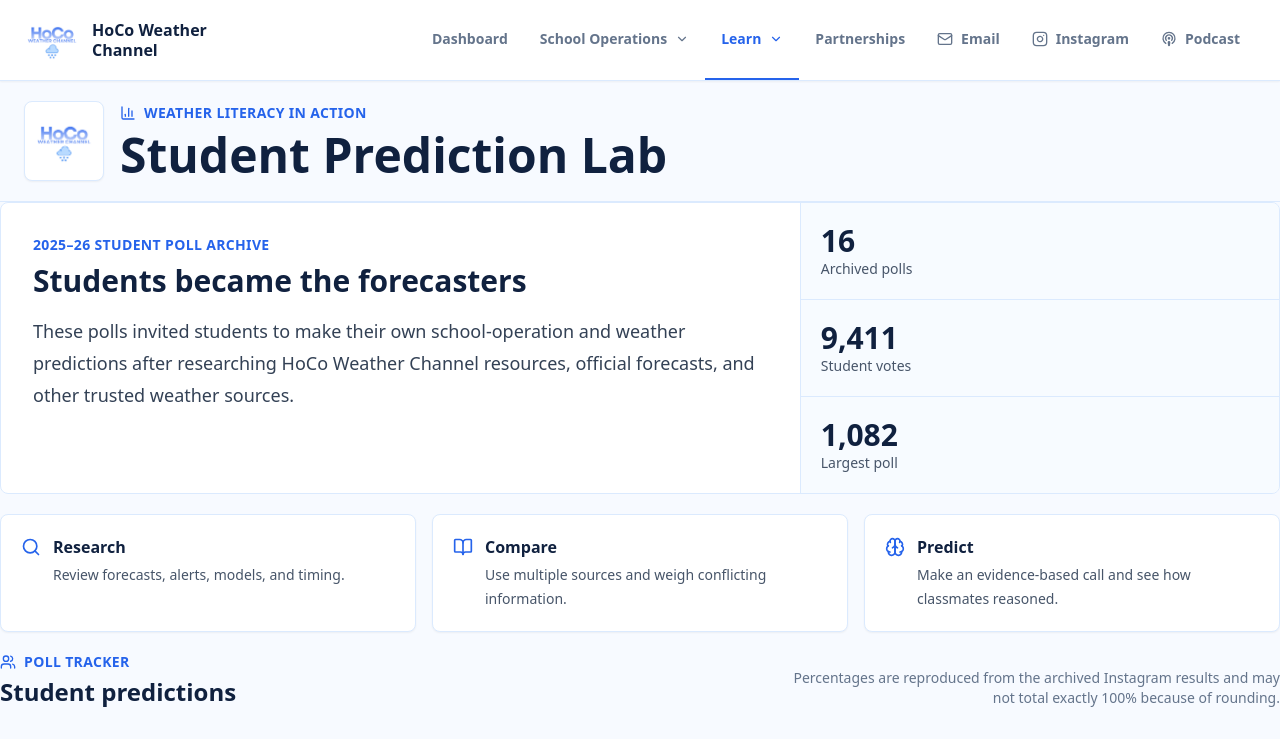
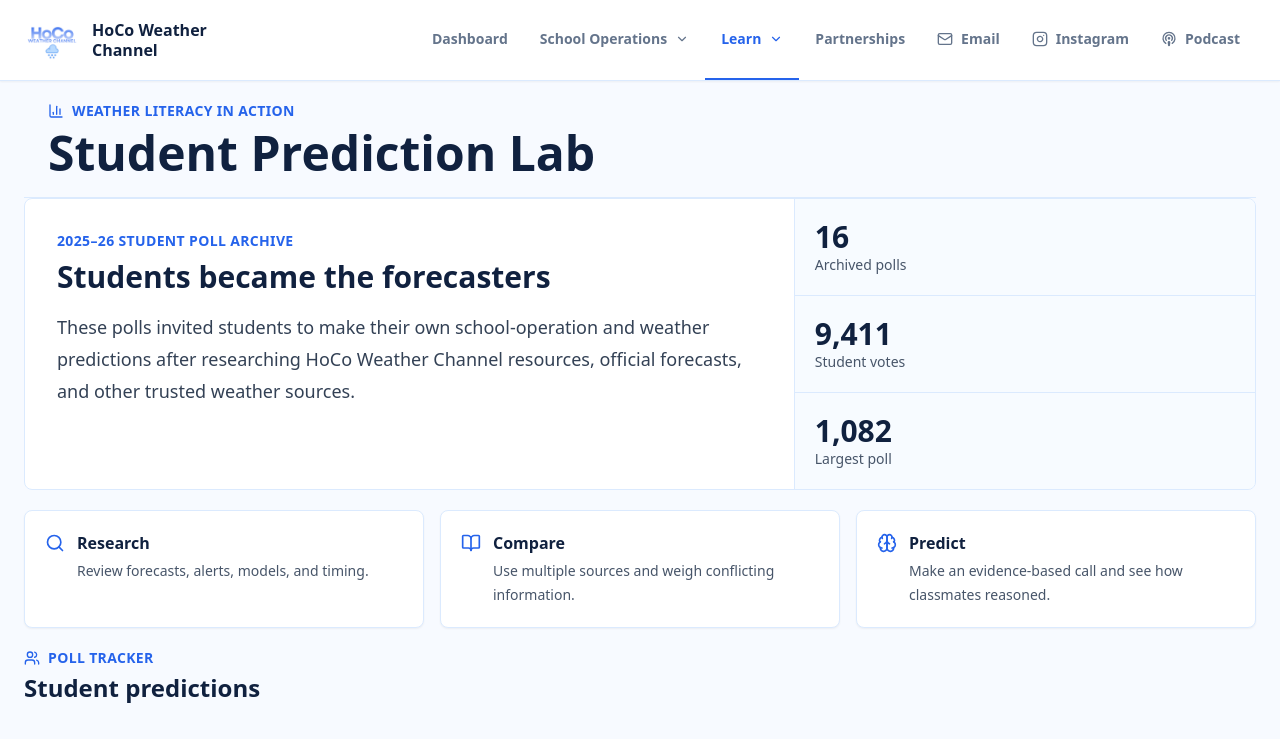
Before and after one commit to davidliu-2008/HoCoWX, a Next.js app: page /student-polls in a window 1280 px wide. Shown: the top 739 px of the page. Built offline with nearby package versions, Linux system fonts and the light colour scheme.

Commit message:
Center page content and simplify headers

```diff
--- a/app/globals.css
+++ b/app/globals.css
@@ -14,6 +14,21 @@ body {
 
 main {
   width: 100%;
+}
+
+main > header,
+main > section,
+main > div {
+  width: min(calc(100% - 2rem), 1440px);
+  margin-inline: auto;
+}
+
+@media (min-width: 640px) {
+  main > header,
+  main > section,
+  main > div {
+    width: min(calc(100% - 3rem), 1440px);
+  }
 }
 
 main section[class*="shadow"],
--- a/app/instagram/page.tsx
+++ b/app/instagram/page.tsx
@@ -64,18 +64,11 @@ export default async function InstagramPage() {
       <PageTabs active="instagram" />
 
       <header className="flex flex-col gap-4 border-b border-blue-100 px-4 py-5 sm:px-6 md:flex-row md:items-end md:justify-between">
-        <div className="flex flex-col gap-4 sm:flex-row sm:items-center">
-          <img
-            src="/hoco-weather-channel-logo.png"
-            alt="HoCo Weather Channel"
-            className="h-20 w-20 rounded-lg border border-blue-100 bg-white object-contain p-2 shadow-sm"
-          />
-          <div>
-            <p className="mb-2 flex items-center gap-2 text-sm font-semibold uppercase tracking-wide text-bay">
-              <Instagram className="h-4 w-4" /> Weather Literacy &amp; Updates
-            </p>
-            <h1 className="text-3xl font-bold text-ink md:text-5xl">Weather Updates &amp; Insights</h1>
-          </div>
+        <div>
+          <p className="mb-2 flex items-center gap-2 text-sm font-semibold uppercase tracking-wide text-bay">
+            <Instagram className="h-4 w-4" /> Weather Literacy &amp; Updates
+          </p>
+          <h1 className="text-3xl font-bold text-ink md:text-5xl">Weather Updates &amp; Insights</h1>
         </div>
       </header>
 
--- a/app/interview/page.tsx
+++ b/app/interview/page.tsx
@@ -1,4 +1,4 @@
-import { CalendarDays, ExternalLink, Eye, Mic2, Users } from "lucide-react";
+import { CalendarDays, ExternalLink, Eye, Mic2 } from "lucide-react";
 import { PageTabs } from "@/components/PageTabs";
 
 const DRIVE_FILE_ID = "170BiQd-TMKI-smsfuNK4Axoefmho0RQ2";
@@ -37,19 +37,12 @@ export default function InterviewPage() {
       <PageTabs active="interview" />
 
       <header className="flex flex-col gap-4 border-b border-blue-100 px-4 py-5 sm:px-6 md:flex-row md:items-end md:justify-between">
-        <div className="flex flex-col gap-4 sm:flex-row sm:items-center">
-          <img
-            src="/hoco-weather-channel-logo.png"
-            alt="HoCo Weather Channel"
-            className="h-20 w-20 rounded-lg border border-blue-100 bg-white object-contain p-2 shadow-sm"
-          />
         <div>
           <p className="mb-2 flex items-center gap-2 text-sm font-semibold uppercase tracking-wide text-bay">
             <Mic2 className="h-4 w-4" />
             HoCo Weather Channel Interview
           </p>
           <h1 className="text-3xl font-bold text-ink md:text-5xl">Inside HCPSS Weather Decisions</h1>
-          </div>
         </div>
       </header>
 
@@ -69,7 +62,6 @@ export default function InterviewPage() {
           </div>
           <div className="mt-4 flex flex-wrap gap-3 text-sm font-semibold text-slate-600">
             <span className="inline-flex items-center gap-2"><CalendarDays className="h-4 w-4 text-bay" /> March 4, 2026</span>
-            <span className="inline-flex items-center gap-2"><Users className="h-4 w-4 text-bay" /> Howard County, Maryland</span>
             <span className="inline-flex flex-wrap items-center gap-2">
               <Eye className="h-4 w-4 text-bay" />
               15.3K views
--- a/app/maryland-status/page.tsx
+++ b/app/maryland-status/page.tsx
@@ -27,18 +27,11 @@ export default async function MarylandStatusPage() {
       <PageTabs active="maryland" />
 
       <header className="flex flex-col gap-4 border-b border-blue-100 px-4 py-5 sm:px-6 md:flex-row md:items-end md:justify-between">
-        <div className="flex flex-col gap-4 sm:flex-row sm:items-center">
-          <img
-            src="/hoco-weather-channel-logo.png"
-            alt="HoCo Weather Channel"
-            className="h-20 w-20 rounded-lg border border-blue-100 bg-white object-contain p-2 shadow-sm"
-          />
-          <div>
-            <p className="mb-2 text-sm font-semibold uppercase tracking-wide text-bay">
-              Nearby Districts
-            </p>
-            <h1 className="text-3xl font-bold text-ink md:text-5xl">Maryland School Status</h1>
-          </div>
+        <div>
+          <p className="mb-2 text-sm font-semibold uppercase tracking-wide text-bay">
+            Nearby Districts
+          </p>
+          <h1 className="text-3xl font-bold text-ink md:text-5xl">Maryland School Status</h1>
         </div>
       </header>
 
--- a/app/page.tsx
+++ b/app/page.tsx
@@ -229,7 +229,6 @@ function HcpssCard({ status }: { status: LoadState<HcpssStatus> }) {
           <p className="leading-7 text-slate-600">{status.data.message}</p>
           <div className="mt-5 flex flex-wrap gap-3 text-sm text-slate-500">
             <span>Update date: {status.data.updateDate ?? "Not listed"}</span>
-            <span>Fetched: {formatTime(status.data.fetchedAt)}</span>
           </div>
         </>
       ) : (
@@ -391,19 +390,8 @@ export default async function Home() {
       <PageTabs active="dashboard" />
 
       <header className="flex flex-col gap-4 border-b border-blue-100 px-4 py-5 sm:px-6 md:flex-row md:items-end md:justify-between">
-        <div className="flex flex-col gap-4 sm:flex-row sm:items-center">
-          <img
-            src="/hoco-weather-channel-logo.png"
-            alt="HoCo Weather Channel"
-            className="h-20 w-20 rounded-lg border border-blue-100 bg-white object-contain p-2 shadow-sm"
-          />
-          <div>
-            <p className="mb-2 flex items-center gap-2 text-sm font-semibold uppercase tracking-wide text-bay">
-              <CalendarClock className="h-4 w-4" />
-              Howard County, Maryland
-            </p>
-            <h1 className="text-3xl font-bold text-ink md:text-5xl">HCPSS Operations + Weather</h1>
-          </div>
+        <div>
+          <h1 className="text-3xl font-bold text-ink md:text-5xl">HCPSS Operations + Weather</h1>
         </div>
         <div className="flex flex-col gap-2 sm:items-end">
           <div className="rounded-lg border border-blue-100 bg-white/90 px-4 py-3 text-sm text-slate-600 shadow-sm">
--- a/app/partnerships/page.tsx
+++ b/app/partnerships/page.tsx
@@ -13,13 +13,10 @@ export default function PartnershipsPage() {
       <PageTabs active="partnerships" />
 
       <header className="flex flex-col gap-4 border-b border-blue-100 px-4 py-5 sm:px-6 md:flex-row md:items-end md:justify-between">
-        <div className="flex flex-col gap-4 sm:flex-row sm:items-center">
-          <img src="/hoco-weather-channel-logo.png" alt="HoCo Weather Channel" className="h-20 w-20 border border-blue-100 bg-white object-contain p-2" />
-          <div>
-            <p className="mb-2 flex items-center gap-2 text-sm font-semibold uppercase tracking-wide text-bay"><Handshake className="h-4 w-4" /> Working Together</p>
-            <h1 className="text-3xl font-bold text-ink md:text-5xl">Partnerships</h1>
-            <p className="mt-2 text-lg text-slate-600">Building stronger weather communication and literacy for students.</p>
-          </div>
+        <div>
+          <p className="mb-2 flex items-center gap-2 text-sm font-semibold uppercase tracking-wide text-bay"><Handshake className="h-4 w-4" /> Working Together</p>
+          <h1 className="text-3xl font-bold text-ink md:text-5xl">Partnerships</h1>
+          <p className="mt-2 text-lg text-slate-600">Building stronger weather communication and literacy for students.</p>
         </div>
       </header>
 
--- a/app/student-polls/page.tsx
+++ b/app/student-polls/page.tsx
@@ -210,18 +210,11 @@ export default function StudentPollsPage() {
       <PageTabs active="student-polls" />
 
       <header className="flex flex-col gap-4 border-b border-blue-100 px-4 py-5 sm:px-6 md:flex-row md:items-end md:justify-between">
-        <div className="flex flex-col gap-4 sm:flex-row sm:items-center">
-          <img
-            src="/hoco-weather-channel-logo.png"
-            alt="HoCo Weather Channel"
-            className="h-20 w-20 rounded-lg border border-blue-100 bg-white object-contain p-2 shadow-sm"
-          />
-          <div>
-            <p className="mb-2 flex items-center gap-2 text-sm font-semibold uppercase tracking-wide text-bay">
-              <BarChart3 className="h-4 w-4" /> Weather Literacy in Action
-            </p>
-            <h1 className="text-3xl font-bold text-ink md:text-5xl">Student Prediction Lab</h1>
-          </div>
+        <div>
+          <p className="mb-2 flex items-center gap-2 text-sm font-semibold uppercase tracking-wide text-bay">
+            <BarChart3 className="h-4 w-4" /> Weather Literacy in Action
+          </p>
+          <h1 className="text-3xl font-bold text-ink md:text-5xl">Student Prediction Lab</h1>
         </div>
       </header>
 
@@ -270,7 +263,6 @@ export default function StudentPollsPage() {
           <p className="flex items-center gap-2 text-sm font-semibold uppercase tracking-wide text-bay"><Users className="h-4 w-4" /> Poll Tracker</p>
           <h2 className="mt-1 text-2xl font-bold text-ink">Student predictions</h2>
         </div>
-        <p className="max-w-lg text-right text-sm text-slate-500">Percentages are reproduced from the archived Instagram results and may not total exactly 100% because of rounding.</p>
       </div>
 
       <section className="grid gap-5 lg:grid-cols-2 xl:grid-cols-3">
--- a/app/weather-literacy/page.tsx
+++ b/app/weather-literacy/page.tsx
@@ -45,13 +45,10 @@ export default function WeatherLiteracyPage() {
       <PageTabs active="literacy" />
 
       <header className="flex flex-col gap-4 border-b border-blue-100 px-4 py-5 sm:px-6 md:flex-row md:items-end md:justify-between">
-        <div className="flex flex-col gap-4 sm:flex-row sm:items-center">
-          <img src="/hoco-weather-channel-logo.png" alt="HoCo Weather Channel" className="h-20 w-20 border border-blue-100 bg-white object-contain p-2" />
-          <div>
-            <p className="mb-2 flex items-center gap-2 text-sm font-semibold uppercase tracking-wide text-bay"><BookOpen className="h-4 w-4" /> Learn the forecast</p>
-            <h1 className="text-3xl font-bold text-ink md:text-5xl">Weather Literacy Center</h1>
-            <p className="mt-2 text-lg text-slate-600">By students. For students.</p>
-          </div>
+        <div>
+          <p className="mb-2 flex items-center gap-2 text-sm font-semibold uppercase tracking-wide text-bay"><BookOpen className="h-4 w-4" /> Learn the forecast</p>
+          <h1 className="text-3xl font-bold text-ink md:text-5xl">Weather Literacy Center</h1>
+          <p className="mt-2 text-lg text-slate-600">By students. For students.</p>
         </div>
       </header>
 
```
Lines whose indentation alone changed are shown as unchanged.
